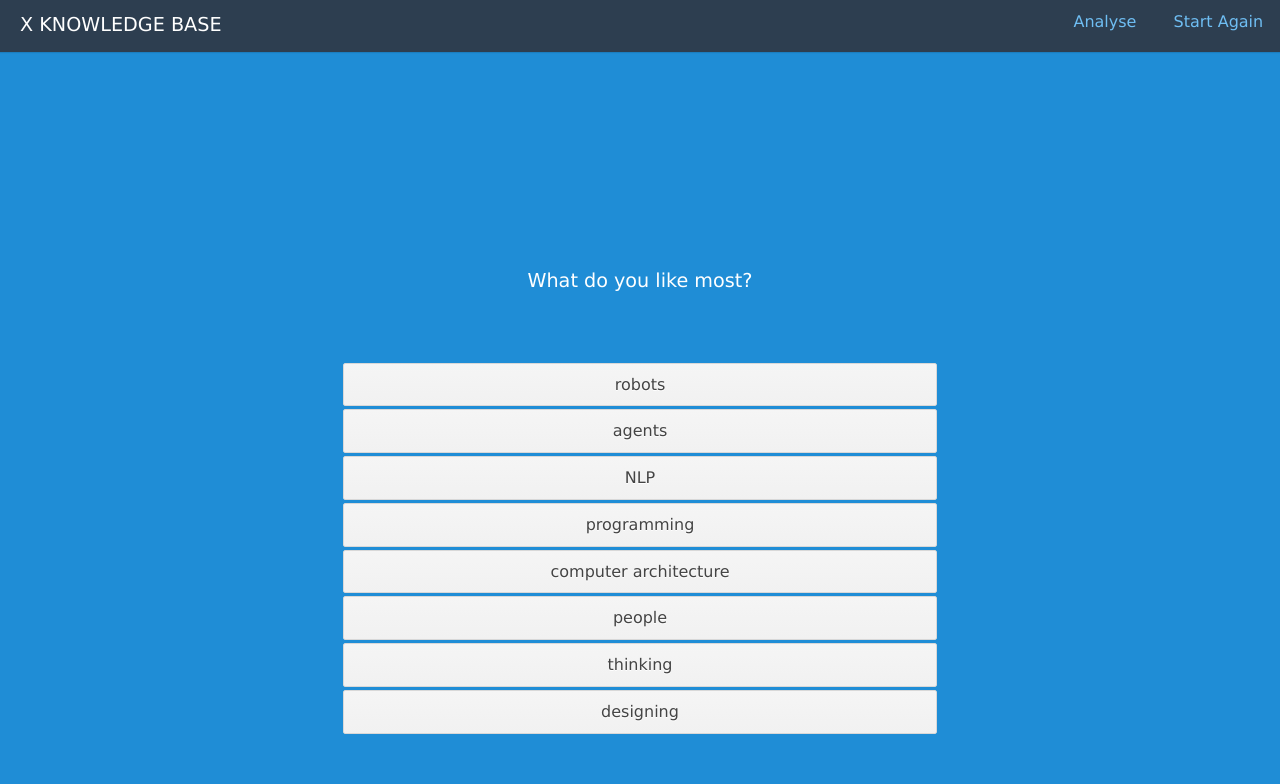
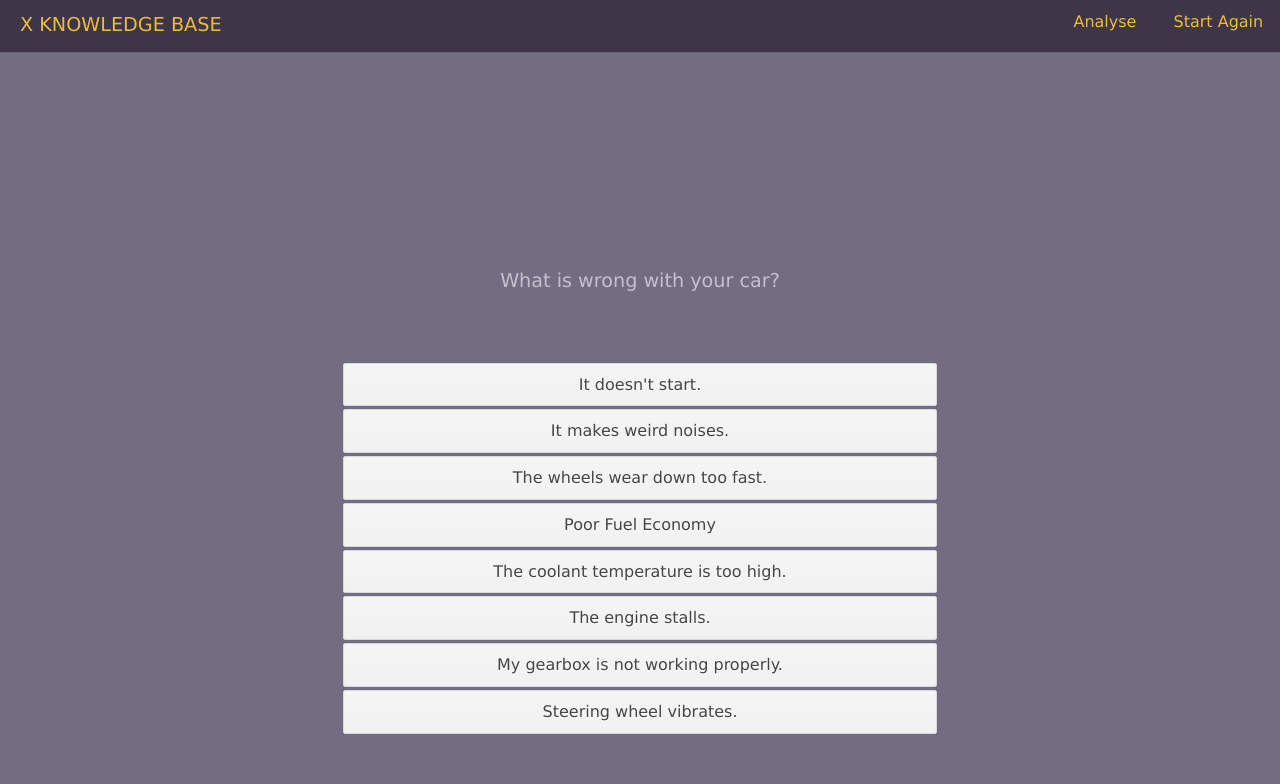
Before and after one commit to vandrw/Bob_the_Mechanic, a PHP site: page /webfrontend.php?kb=car.xml in a window 1280 px wide. Shown: the top 784 px of the page. Run offline with PHP 8.4, Linux system fonts and the light colour scheme; some libraries are stand-ins or nearby versions.

Commit message:
basic questions

```diff
--- a/knowledgebases/car.xml
+++ b/knowledgebases/car.xml
@@ -151,51 +151,51 @@
 	Again, you can use variables in both the fact names and values and in the texts of the descriptions. However, variables in the latter one are not guaranteed to be derived before the question is printed, so use those sparsely and know what you are doing.
 	-->
 	<question>
-		<description>What do you like most?</description>
+		<description>What is wrong with your car?</description>
 		<option>
-			<description>robots</description>
+			<description>It doesn't start.</description>
 			<then>
 				<fact name="likes">robots</fact>
 			</then>
 		</option>
 		<option>
-			<description>agents</description>
+			<description>It makes weird noises.</description>
 			<then>
 				<fact name="likes">agents</fact>
 			</then>
 		</option>
 		<option>
-			<description>NLP</description>
+			<description>The wheels wear down too fast.</description>
 			<then>
 				<fact name="likes">NLP</fact>
 			</then>
 		</option>
 		<option>
-			<description>programming</description>
+			<description>Poor Fuel Economy</description>
 			<then>
 				<fact name="likes">programming</fact>
 			</then>
 		</option>
 		<option>
-			<description>computer architecture</description>
+			<description>The coolant temperature is too high.</description>
 			<then>
 				<fact name="likes">computer architecture</fact>
 			</then>
 		</option>
 		<option>
-			<description>people</description>
+			<description>The engine stalls.</description>
 			<then>
 				<fact name="likes">people</fact>
 			</then>
 		</option>
 		<option>
-			<description>thinking</description>
+			<description>My gearbox is not working properly.</description>
 			<then>
 				<fact name="likes">thinking</fact>
 			</then>
 		</option>
 		<option>
-			<description>designing</description>
+			<description>Steering wheel vibrates.</description>
 			<then>
 				<fact name="likes">designing</fact>
 			</then>
--- a/www/templates/css/layouts/marketing.css
+++ b/www/templates/css/layouts/marketing.css
@@ -101,7 +101,7 @@ a.pure-button-primary {
     box-shadow: 0 1px 1px rgba(0,0,0, 0.10);
 }
 .home-menu {
-    background: #2d3e50;
+    background: #3E3549;
 }
 .pure-menu.pure-menu-fixed {
     /* Fixed menus normally have a border at the bottom. */
@@ -111,17 +111,17 @@ a.pure-button-primary {
 }
 
 .home-menu .pure-menu-heading {
-    color: white;
+    color: #EABD38;
     font-weight: 400;
     font-size: 120%;
 }
 
 .home-menu .pure-menu-selected a {
-    color: white;
+    color: #EAA02C;
 }
 
 .home-menu a {
-    color: #6FBEF3;
+    color: #EABD38;
 }
 .home-menu li a:hover,
 .home-menu li a:focus {
@@ -150,7 +150,7 @@ a.pure-button-primary {
  */
 
 .splash-container {
-    background: #1f8dd6;
+    background: #736D82;
     z-index: 1;
     overflow: hidden;
     /* The following styles are required for the "scroll-over" effect */
@@ -183,7 +183,7 @@ a.pure-button-primary {
 .splash-head {
     font-size: 20px;
     font-weight: bold;
-    color: white;
+    color: #C6BFCE;
     /* border: 3px solid white; */
     padding: 0.1em;
     font-weight: 100;
```
